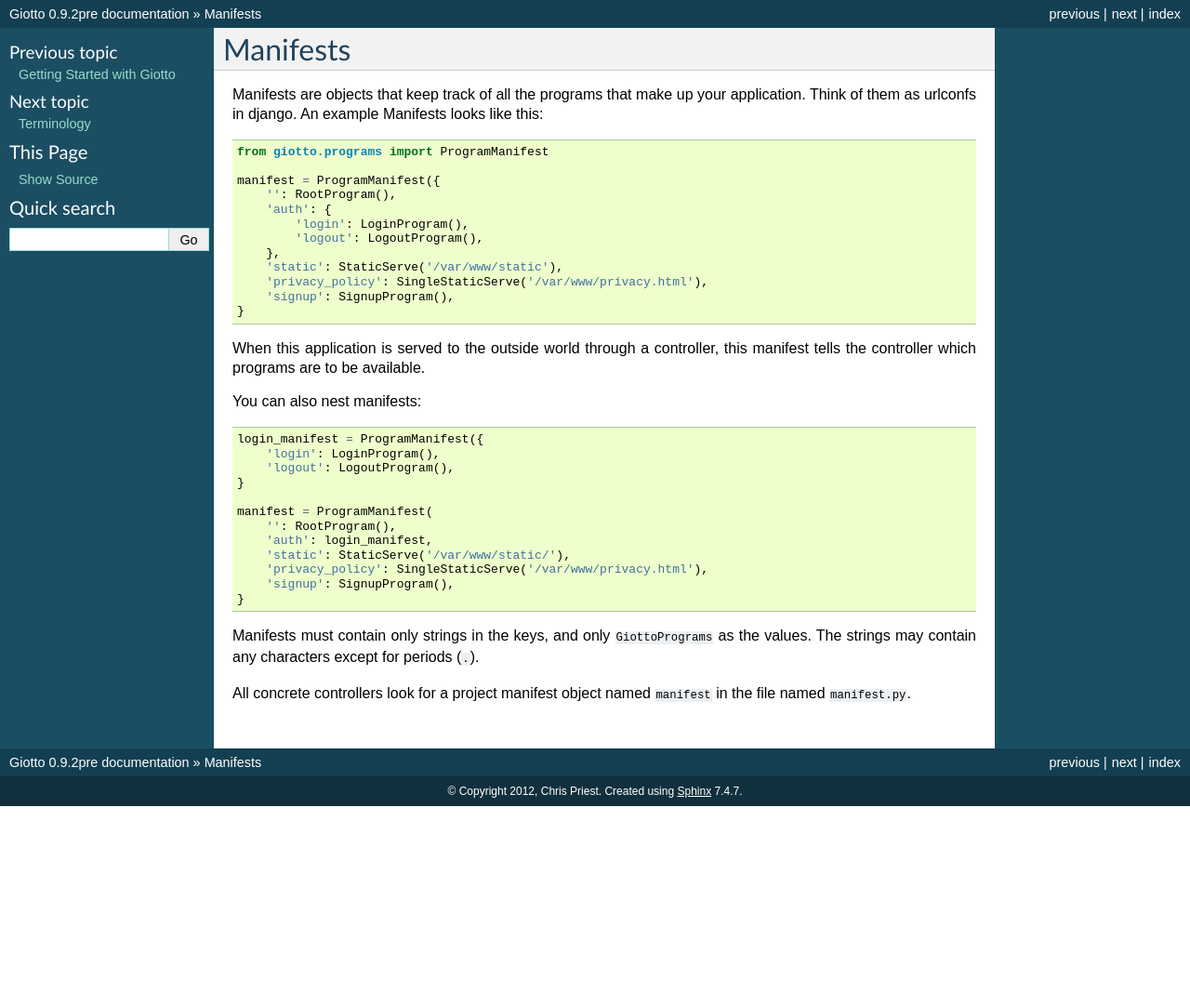
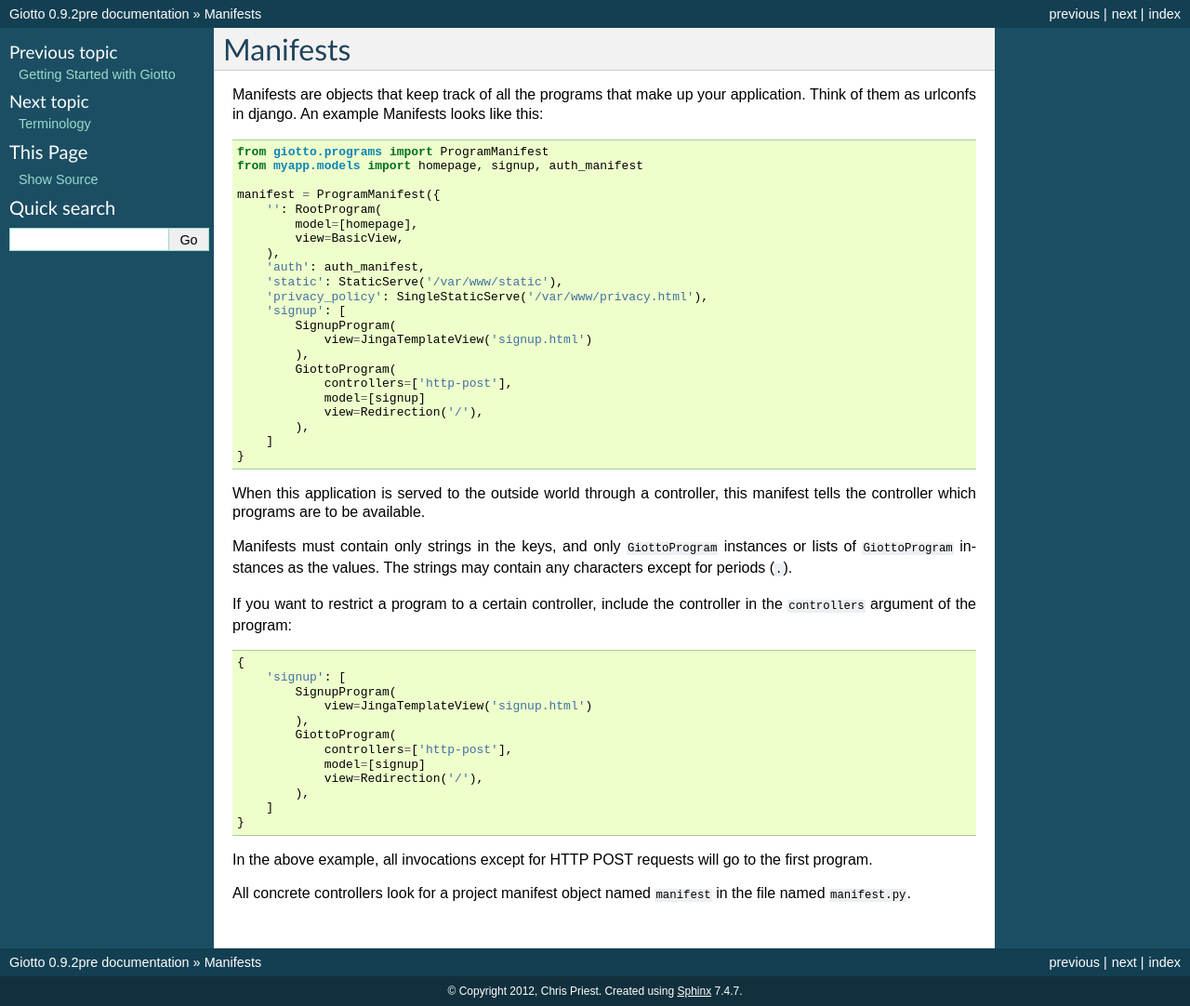
Before and after one commit to priestc/giotto, a Sphinx documentation site: the page built from docs/manifests.rst, in a window 1280 px wide. Shown: the whole page at 93% size. Built offline with Sphinx 7.4.7, drawn with Linux system fonts in a browser that asks for light colours; pages that are not in the unit, such as notebooks, are missing from menus; before the commit the page ends 900 px from its top, so only the background shows below that.

```diff
--- a/docs/manifests.rst
+++ b/docs/manifests.rst
@@ -9,37 +9,51 @@ Think of them as urlconfs in django.
 An example Manifests looks like this::
 
     from giotto.programs import ProgramManifest
+    from myapp.models import homepage, signup, auth_manifest
 
     manifest = ProgramManifest({
-        '': RootProgram(),
-        'auth': {
-            'login': LoginProgram(),
-            'logout': LogoutProgram(),
-        },
+        '': RootProgram(
+            model=[homepage],
+            view=BasicView,
+        ),
+        'auth': auth_manifest,
         'static': StaticServe('/var/www/static'),
         'privacy_policy': SingleStaticServe('/var/www/privacy.html'),
-        'signup': SignupProgram(),
+        'signup': [
+            SignupProgram(
+                view=JingaTemplateView('signup.html')
+            ),
+            GiottoProgram(
+                controllers=['http-post'],
+                model=[signup]
+                view=Redirection('/'),
+            ),
+        ]
     }
 
 When this application is served to the outside world through a controller,
 this manifest tells the controller which programs are to be available.
 
-You can also nest manifests::
+Manifests must contain only strings in the keys,
+and only ``GiottoProgram`` instances or lists of ``GiottoProgram`` instances as the values.
+The strings may contain any characters except for periods (``.``).
 
-    login_manifest = ProgramManifest({
-        'login': LoginProgram(),
-        'logout': LogoutProgram(),
+If you want to restrict a program to a certain controller,
+include the controller in the ``controllers`` argument of the program::
+
+    {
+        'signup': [
+            SignupProgram(
+                view=JingaTemplateView('signup.html')
+            ),
+            GiottoProgram(
+                controllers=['http-post'],
+                model=[signup]
+                view=Redirection('/'),
+            ),
+        ]
     }
 
-    manifest = ProgramManifest(
-        '': RootProgram(),
-        'auth': login_manifest,
-        'static': StaticServe('/var/www/static/'),
-        'privacy_policy': SingleStaticServe('/var/www/privacy.html'),
-        'signup': SignupProgram(),
-    }
-
-Manifests must contain only strings in the keys, and only ``GiottoPrograms`` as the values.
-The strings may contain any characters except for periods (``.``).
+In the above example, all invocations except for HTTP POST requests will go to the first program.
 
 All concrete controllers look for a project manifest object named ``manifest`` in the file named ``manifest.py``.
--- a/giotto/__init__.py
+++ b/giotto/__init__.py
@@ -1,4 +1,4 @@
-__version = '0.9.2pre'
+__version = '0.9.2'
 import controllers
 import views
 import keyvalue
--- a/setup.py
+++ b/setup.py
@@ -2,7 +2,7 @@ from setuptools import setup
 
 setup(
 	name='giotto',
-    version='0.9.2pre',
+    version='0.9.2',
     description='MVC Application Framework',
     long_description=open('README.md').read(),
     author='Chris Priest',
```
Also changed, not shown: 1 other file.
